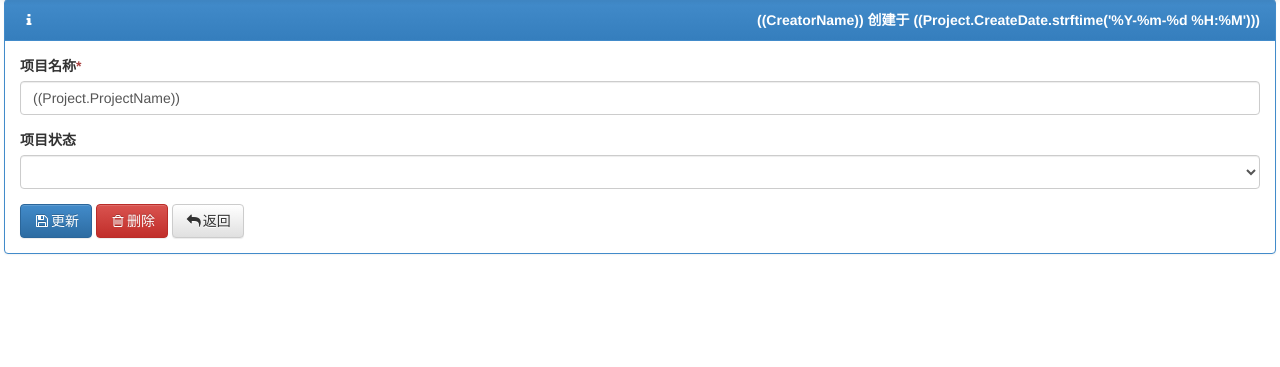
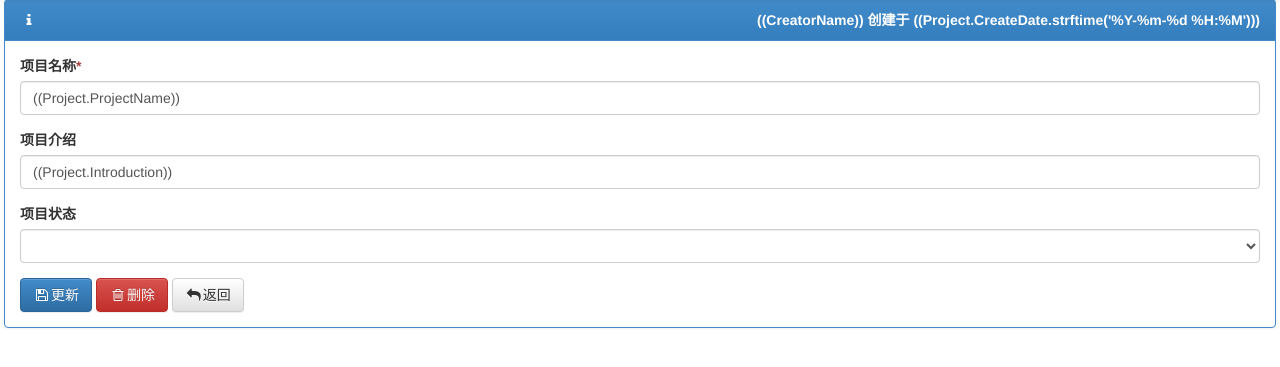
Before and after one commit to flsyaoair/guiren, a Python web app: template projectTeam/templates/Project/Detail.html in a window 1280 px wide. Shown: the part 51-418 px from the top of the page. Run offline with Jinja, Linux system fonts and the light colour scheme; the template is opened without the code that fills it, so the values that code supplies are empty.

Commit message:
添加“项目介绍”功能基本完成

```diff
--- a/projectTeam/controllers/projectcontroller.py
+++ b/projectTeam/controllers/projectcontroller.py
@@ -43,9 +43,9 @@
 def update():
     project_id = request.json['ProjectId']
     project_name = request.json['ProjectName']
-    #introduction = request.json['Introduction']
+    project_introduction = request.json['Introduction']
     status = request.json['Status']
-    projectservice.update(project_id,project_name,status)
+    projectservice.update(project_id,project_name,project_introduction,status)
     return jsonify(updated=True)
 
 @project.route('/Project/Dashboard/<int:project_id>')
--- a/projectTeam/models/project.py
+++ b/projectTeam/models/project.py
@@ -1,7 +1,7 @@
 # -*- coding: UTF-8 -*-
 from projectTeam.models.database import BaseModel
 
-from sqlalchemy import Column,DateTime,NVARCHAR,SMALLINT,Integer,ForeignKey
+from sqlalchemy import Column,DateTime,NVARCHAR,SMALLINT,Integer,ForeignKey,UnicodeText
 from sqlalchemy.orm import relationship
 
 class ProjectStatus:
@@ -21,4 +21,4 @@
     CreateDate = Column('CreateDate', DateTime,nullable=False)
     LastUpdateDate = Column('LastUpdateDate', DateTime,nullable=False)
     Members = relationship("Member")
-    Introduction = Column('Introduction', NVARCHAR(1000),nullable=False)
+    Introduction = Column('Introduction', UnicodeText)
--- a/projectTeam/templates/Project/Detail.html
+++ b/projectTeam/templates/Project/Detail.html
@@ -1,6 +1,6 @@
 {% extends 'PowerTeamLayout.html'%}
 {% block subcontent %}
-<div class="panel panel-primary" ng-controller="ProjectUpdateCtrl" ng-init="Project.ProjectId=((Project.ProjectId));Project.ProjectName='((Project.ProjectName))';Project.Status=((Project.Status));Project.Creator=((Project.Creator))">
+<div class="panel panel-primary" ng-controller="ProjectUpdateCtrl" ng-init="Project.ProjectId=((Project.ProjectId));Project.ProjectName='((Project.ProjectName))';Project.Introduction='((Project.Introduction))';Project.Status=((Project.Status));Project.Creator=((Project.Creator))">
     <div class="panel-heading"><strong><i class="fa fa-info fa-fw"></i>{{Project.ProjectName}}</strong><strong class="pull-right">((CreatorName)) 创建于 ((Project.CreateDate.strftime('%Y-%m-%d %H:%M')))</strong></div>
     <div class="panel-body">
         <form role="form" name="updateProjectForm">
@@ -16,6 +16,10 @@
                 <label>项目名称<span class="text-danger">*</span></label>
                 <input type="text" class="form-control" name="ProjectName" ng-model="Project.ProjectName" placeholder="项目名称" required />
                 <div ng-show="updateProjectForm.ProjectName.$dirty&&updateProjectForm.ProjectName.$error.required" class="text-danger">请输入项目名称</div>
+            </div>
+            <div class="form-group">
+                <label>项目介绍</label>
+                <input type="text" class="form-control" name="Introduction" ng-model="Project.Introduction" placeholder="项目介绍">
             </div>
             <div class="form-group">
                 <label>项目状态</label>
```
